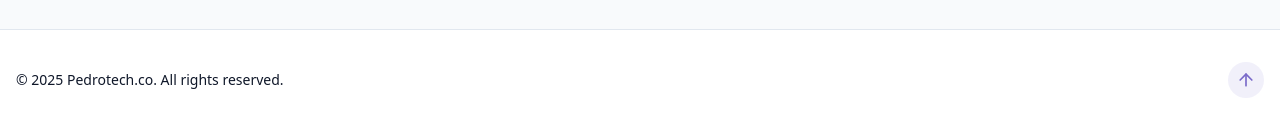
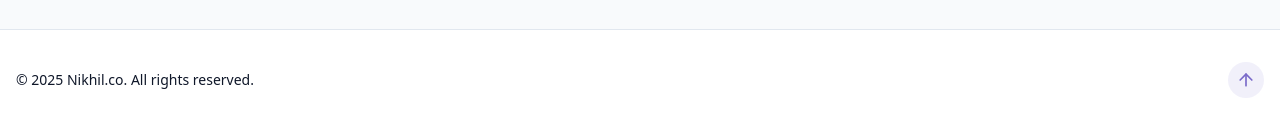
Before and after one commit to Nikhil-p570/nikhil-portfolio, a React (Vite) app: page / in a window 1280 px wide. Shown: the part 4211-4347 px from the top of the page. Built offline with nearby package versions, Linux system fonts and the light colour scheme.

Commit message:
footer name changed

```diff
--- a/src/components/ContactSection.jsx
+++ b/src/components/ContactSection.jsx
@@ -121,7 +121,7 @@ export const ContactSection = () => {
                 <a href="https://www.linkedin.com/in/nikhil-pabbisetti/" target="_blank" rel="noopener noreferrer">
                   <Linkedin />
                 </a>
-                <a href="#" target="_blank" rel="noopener noreferrer">
+                <a href="https://x.com/Nikki_2612" target="_blank" rel="noopener noreferrer">
                   <Twitter />
                 </a>
                 <a href="#" target="_blank" rel="noopener noreferrer">
--- a/src/components/Footer.jsx
+++ b/src/components/Footer.jsx
@@ -6,7 +6,7 @@ export const Footer = () => {
       {" "}
       <p className="text-sm text-muted-foreground">
         {" "}
-        &copy; {new Date().getFullYear()} Pedrotech.co. All rights reserved.
+        &copy; {new Date().getFullYear()} Nikhil.co. All rights reserved.
       </p>
       <a
         href="#hero"
```
